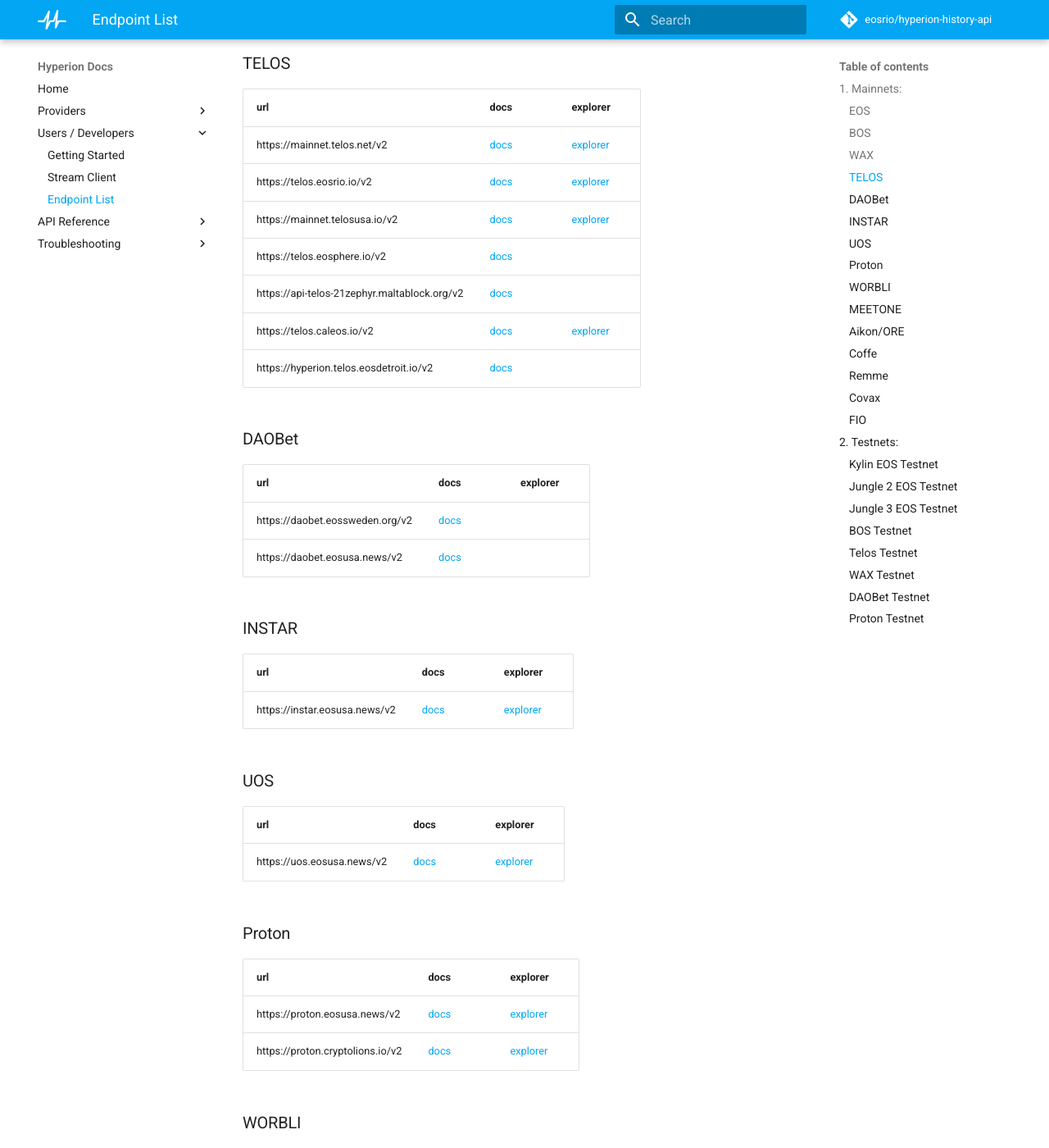
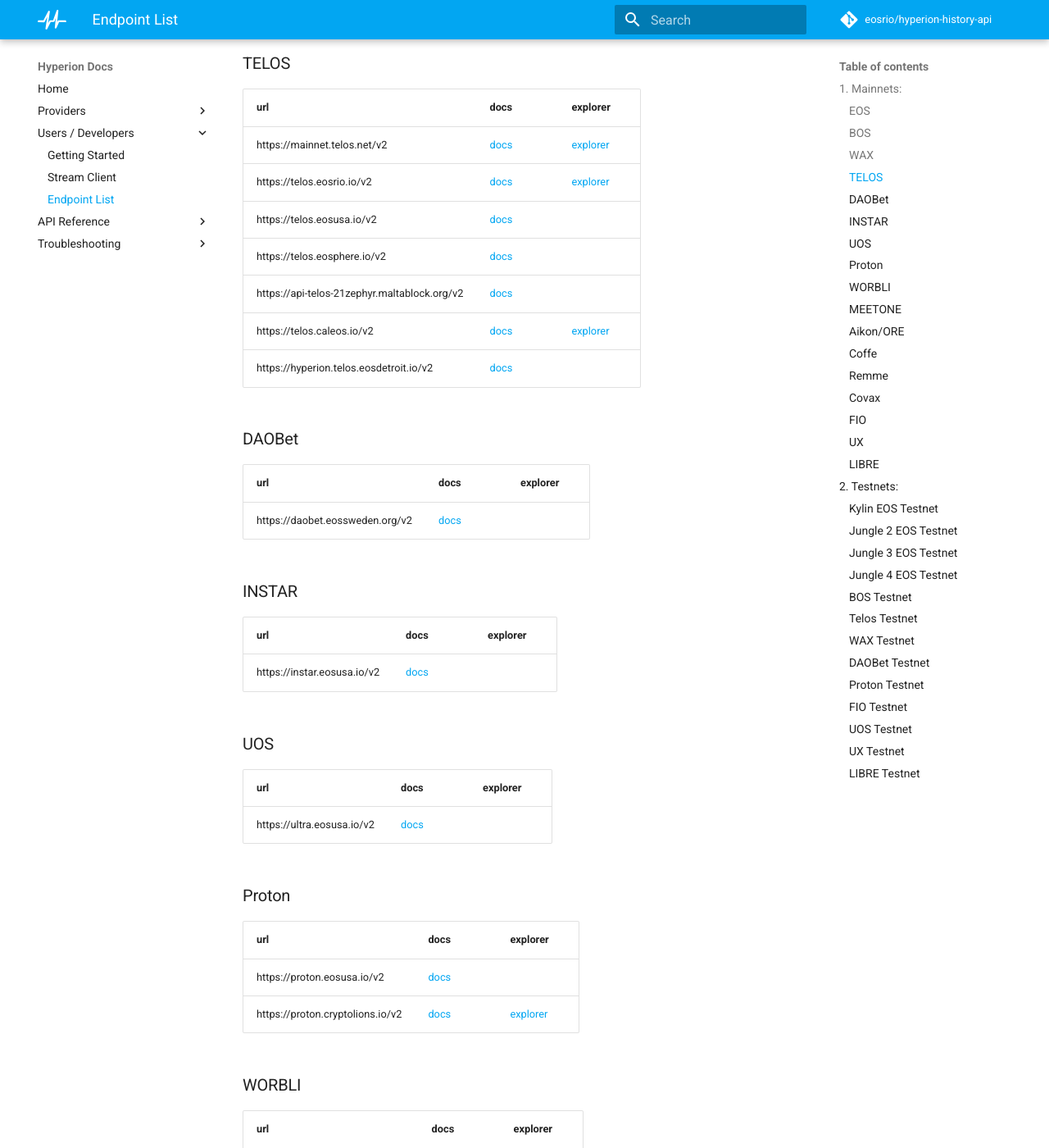
Before and after one commit to eosrio/hyperion-docs, an MkDocs documentation site: the page built from docs/dev/endpoint.md, in a window 1280 px wide and 1400 px high, scrolled down 1258 px. Shown: the whole window at 82% size. Built offline with MkDocs 1.6.1 and Material for MkDocs 9.7.7, drawn with Linux system fonts in a browser that asks for light colours; comment, search, counter and statistics services are not loaded; some of the changed text lies outside the part shown.

Commit message:
Update all eosusa endpoints

```diff
--- a/docs/dev/endpoint.md
+++ b/docs/dev/endpoint.md
@@ -17,8 +18,6 @@
 | url | docs | explorer |
 | ---- | ---------- | ----------- |
 | https://api.bossweden.org/v2 | [docs](http://api.bossweden.org/v2/docs) |  |
-| https://bos.eosusa.news/v2 | [docs](https://bos.eosusa.news/v2/docs) |  |
-
 
 ### WAX
 
@@ -26,7 +25,7 @@
 | ---- | ---------- | ----------- |
 | https://wax.eosrio.io/v2 | [docs](https://wax.eosrio.io/v2/docs) | [explorer](https://wax.eosrio.io/v2/explore) |
 | https://api.waxsweden.org/v2 | [docs](https://api.waxsweden.org/v2/docs) |  |
-| https://wax.eosusa.news/v2 | [docs](https://wax.eosusa.news/v2/docs) | [explorer](https://wax.eosusa.news/v2/explore) |
+| https://wax.eosusa.io/v2 | [docs](https://wax.eosusa.io/v2/docs) |  |
 | https://wax.eosphere.io/v2 | [docs](https://wax.eosphere.io/v2/docs) |  |
 | https://wax.pink.gg/v2 | [docs](https://wax.pink.gg/v2/docs) |  |
 | https://api-wax.maltablock.org/v2 | [docs](https://api-wax.maltablock.org/v2/docs) |  |
@@ -41,7 +40,7 @@
 | ---- | ---------- | ----------- |
 | https://mainnet.telos.net/v2 | [docs](https://mainnet.telos.net/v2/docs) | [explorer](https://mainnet.telos.net/v2/explore) |
 | https://telos.eosrio.io/v2 | [docs](https://telos.eosrio.io/v2/docs) | [explorer](https://telos.eosrio.io/v2/explore) |
-| https://mainnet.telosusa.io/v2 | [docs](https://mainnet.telosusa.io/v2/docs) | [explorer](https://mainnet.telosusa.io/v2/explore) |
+| https://telos.eosusa.io/v2 | [docs](https://telos.eosusa.io/v2/docs) |  |
 | https://telos.eosphere.io/v2 | [docs](https://telos.eosphere.io/v2/docs) |  |
 | https://api-telos-21zephyr.maltablock.org/v2 | [docs](https://api-telos-21zephyr.maltablock.org/v2/docs) |  |
 | https://telos.caleos.io/v2| [docs](https://telos.caleos.io/v2/docs) | [explorer](https://telos.caleos.io/v2/explore) |
@@ -53,26 +52,25 @@
 | url | docs | explorer |
 | ---- | ---------- | ----------- |
 | https://daobet.eossweden.org/v2 | [docs](https://daobet.eossweden.org/v2/docs) |  |
-| https://daobet.eosusa.news/v2 | [docs](https://daobet.eosusa.news/v2/docs) |  |
 
 
 ### INSTAR
 
 | url | docs | explorer |
 | ---- | ---------- | ----------- |
-| https://instar.eosusa.news/v2 | [docs](https://instar.eosusa.news/v2/docs) | [explorer](https://instar.eosusa.news/v2/explore) |
+| https://instar.eosusa.io/v2 | [docs](https://instar.eosusa.io/v2/docs) |  |
 
 ### UOS
 
 | url | docs | explorer |
 | ---- | ---------- | ----------- |
-| https://uos.eosusa.news/v2 | [docs](https://uos.eosusa.news/v2/docs) | [explorer](https://uos.eosusa.news/v2/explore) |
+| https://ultra.eosusa.io/v2 | [docs](https://ultra.eosusa.io/v2/docs) |  |
 
 ### Proton
 
 | url | docs | explorer |
 | ---- | ---------- | ----------- |
-| https://proton.eosusa.news/v2 | [docs](https://proton.eosusa.news/v2/docs) | [explorer](https://proton.eosusa.news/v2/explore) |
+| https://proton.eosusa.io/v2 | [docs](https://proton.eosusa.io/v2/docs) |  |
 | https://proton.cryptolions.io/v2 | [docs](https://proton.cryptolions.io/v2/docs) | [explorer](https://proton.cryptolions.io/v2/explore) |
 
 
@@ -94,7 +92,7 @@
 
 | url | docs | explorer |
 | ---- | ---------- | ----------- |
-| https://ore.eosusa.news/v2 | [docs](https://ore.eosusa.news/v2/docs) | [explorer](https://ore.eosusa.news/v2/explore) |
+| https://ore.eosusa.io/v2 | [docs](https://ore.eosusa.io/v2/docs) |  |
 
 
 ### Coffe
@@ -102,7 +100,6 @@
 | url | docs | explorer |
 | ---- | ---------- | ----------- |
 | https://hyperion.coffe.io/v2 | [docs](https://hyperion.coffe.io/v2/docs) |  |
-| https://coffe.eosusa.news/v2 | [docs](https://coffe.eosusa.news/v2/docs) | [explorer](https://coffe.eosusa.news/v2/explore) |
 
 
 ### Remme
@@ -123,6 +120,20 @@
 | url | docs | explorer |
 | ---- | ---------- | ----------- |
 | https://fio.cryptolions.io/v2 | [docs](https://fio.cryptolions.io/v2/docs) | [explorer](https://fio.cryptolions.io/v2/explore) |
+| https://fio.eosusa.io/v2 | [docs](https://fio.eosusa.io/v2/docs) | |
+
+
+### UX
+| url | docs | explorer |
+| ---- | ---------- | ----------- |
+| https://ux.eosusa.io/v2 | [docs](https://ux.eosusa.io/v2/docs) |  |
+
+
+### LIBRE
+| url | docs | explorer |
+| ---- | ---------- | ----------- |
+| https://libre.eosusa.io/v2 | [docs](https://libre.eosusa.io/v2/docs) |  |
+
 
 <br>
 
@@ -133,7 +144,7 @@
 | url | docs | explorer |
 | ---- | ---------- | ----------- |
 | https://kylin.eossweden.org/v2 | [docs](https://kylin.eossweden.org/v2/docs) |  |
-| https://kylin.eosusa.news/v2 | [docs](https://kylin.eosusa.news/v2/docs) |  |
+| https://kylin.eosusa.io/v2 | [docs](https://kylin.eosusa.io/v2/docs) |  |
 
 ### Jungle 2 EOS Testnet
 
@@ -147,9 +158,14 @@
 | url | docs | explorer |
 | ---- | ---------- | ----------- |
 | https://jungle3.eosrio.io/v2 | [docs](https://jungle3.eosrio.io/v2/docs) | [explorer](https://jungle3.eosrio.io/v2/explore) |
-| https://jungle3.eosusa.news/v2 | [docs](https://jungle3.eosusa.news/v2/docs) | [explorer](https://jungle3.eosusa.news/v2/explore) |
 | https://jungle3history.cryptolions.io/v2 | [docs](https://jungle3history.cryptolions.io/v2/docs) | [explore](https://jungle3history.cryptolions.io/v2/explore) |
 | https://jungle3.eossweden.org/v2 | [docs](https://jungle3.eossweden.org/v2/docs) |  |
+
+### Jungle 4 EOS Testnet
+
+| url | docs | explorer |
+| ---- | ---------- | ----------- |
+| https://jungle.eosusa.io/v2 | [docs](https://jungle.eosusa.io/v2/docs) |  |
 
 
 ### BOS Testnet
@@ -164,7 +180,7 @@
 | url | docs | explorer |
 | ---- | ---------- | ----------- |
 | https://testnet.telos.net/v2 | [docs](https://testnet.telos.net/v2/docs) | [explorer](https://testnet.telos.net/v2/explore) |
-| https://testnet.telosusa.io/v2 | [docs](https://testnet.telosusa.io/v2/docs) | [explorer](https://testnet.telosusa.io/v2/explore) |
+| https://test.telos.eosusa.io/v2 | [docs](https://test.telos.eosusa.io/v2/docs) |  |
 | https://testnet.telos.caleos.io/v2 | [docs](https://testnet.telos.caleos.io/v2/docs) | [explorer](https://testnet.telos.caleos.io/v2/explore) |
 
 
@@ -181,11 +198,37 @@
 | url | docs | explorer |
 | ---- | ---------- | ----------- |
 | https://daobet-test.eossweden.org/v2 | [docs](https://daobet-test.eossweden.org/v2/docs) |  |
-| https://test.daobet.eosusa.news/v2 | [docs](https://test.daobet.eosusa.news/v2/docs) |  |
+
 
 ### Proton Testnet
 
 | url | docs | explorer |
 | ---- | ---------- | ----------- |
-| https://test.proton.eosusa.news/v2 | [docs](https://test.proton.eosusa.news/v2/docs) | [explorer](https://test.proton.eosusa.news/v2/explore) |
+| https://test.proton.eosusa.io/v2 | [docs](https://test.proton.eosusa.io/v2/docs) |  |
 | https://testnet.protonchain.com/v2 | [docs](https://testnet.protonchain.com/v2/docs) | [explorer](https://testnet.protonchain.com/v2/explore) |
+
+
+### FIO Testnet
+
+| url | docs | explorer |
+| ---- | ---------- | ----------- |
+| https://test.fio.eosusa.io/v2 | [docs](https://test.fio.eosusa.io/v2/docs) | |
+
+
+### UOS Testnet
+
+| url | docs | explorer |
+| ---- | ---------- | ----------- |
+| https://test.ultra.eosusa.io/v2 | [docs](https://test.ultra.eosusa.io/v2/docs) |  |
+
+
+### UX Testnet
+| url | docs | explorer |
+| ---- | ---------- | ----------- |
+| https://test.ux.eosusa.io/v2 | [docs](https://test.ux.eosusa.io/v2/docs) |  |
+
+
+### LIBRE Testnet
+| url | docs | explorer |
+| ---- | ---------- | ----------- |
+| https://test.libre.eosusa.io/v2 | [docs](https://test.libre.eosusa.io/v2/docs) |  |
```
Also changed, not shown: other parts of docs/dev/endpoint.md (+2 -0 lines).
